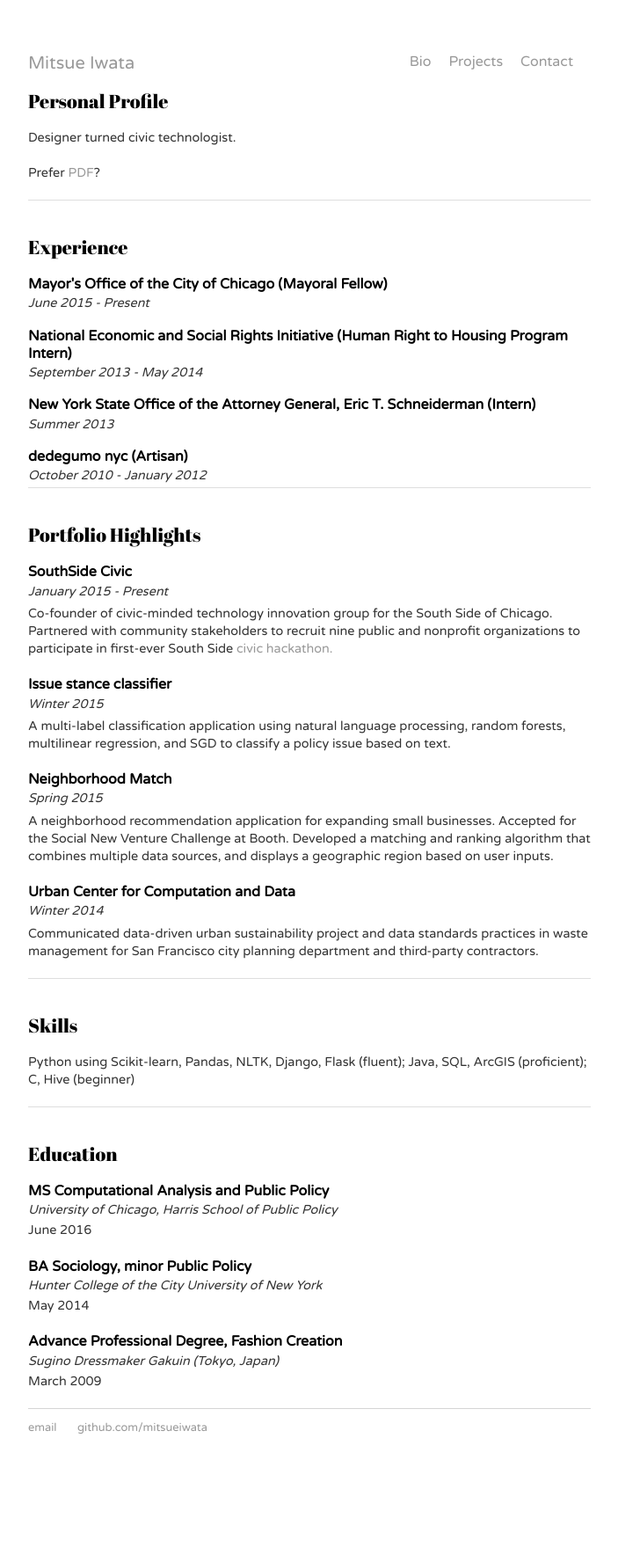
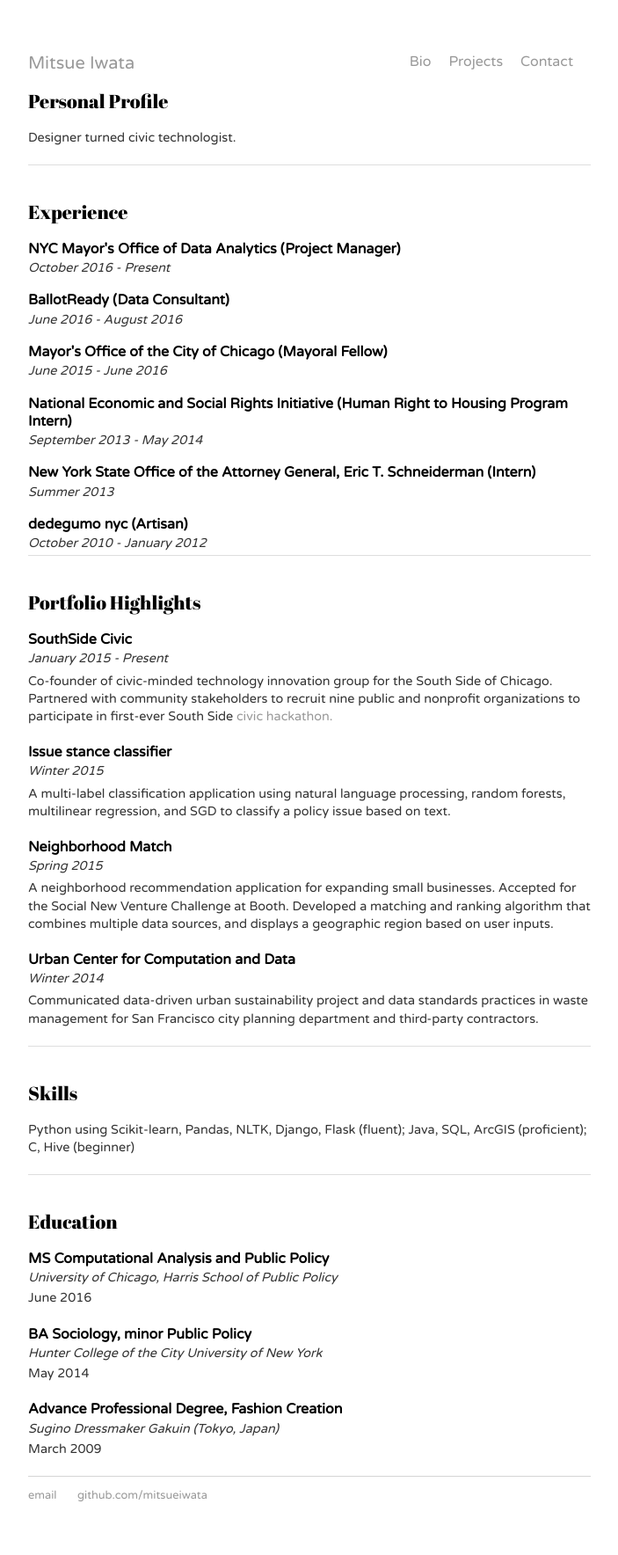
Before and after one commit to MitsueIwata/mitsueiwata.github.io, a Jekyll site: the page built from bio/index.html, in a window 1280 px wide. Shown: the whole page at 88% size, without its empty margins (288-991 px from the left). Built offline with Jekyll 4.4.1, drawn with Linux system fonts in a browser that asks for light colours; before the commit the page ends 1691 px from its top, so only the background shows below that.

Commit message:
updated with BR and MODA

```diff
--- a/bio/index.html
+++ b/bio/index.html
@@ -14,7 +14,7 @@
 
 				<div class="sectionContent">
 					<p>Designer turned civic technologist.</p>
-					<p>Prefer <a href="../cv/mitsueiwata_resume.pdf">PDF</a>?</p>
+					<!--p>Prefer <a href="../cv/mitsueiwata_resume.pdf">PDF</a>?</p!-->
 				</div>
 			</article>
 			<div class="clear"></div>
@@ -27,8 +27,15 @@
 
 			<div class="sectionContent">
 				<article>
+					<h3>NYC Mayor's Office of Data Analytics (Project Manager)</h3>
+					<p class="subDetails">October 2016 - Present</p>
+				</article>				<article>
+					<h3>BallotReady (Data Consultant)</h3>
+					<p class="subDetails">June 2016 - August 2016</p>
+				</article>
+				<article>
 					<h3>Mayor's Office of the City of Chicago (Mayoral Fellow)</h3>
-					<p class="subDetails">June 2015 - Present</p>
+					<p class="subDetails">June 2015 - June 2016</p>
 				</article>
 				<article>
 					<h3>National Economic and Social Rights Initiative (Human Right to Housing Program Intern)</h3>
```
